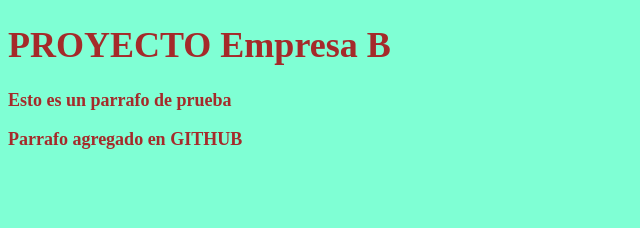
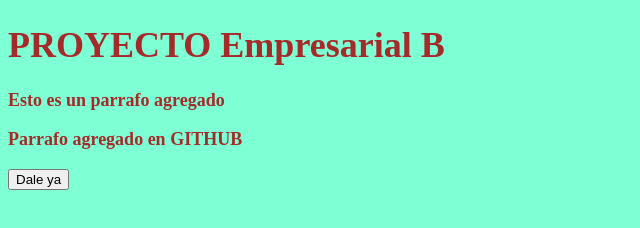
Before and after one commit to vmr77/Proyecto_Web_Empresa_A, a plain HTML site: page index.html in a window 1280 px wide. Shown: the whole page, without its empty margins (0-640 px from the left). Drawn offline with Linux system fonts and the light colour scheme.

Commit message:
Agregado boton saludo

```diff
--- a/index.html
+++ b/index.html
@@ -6,11 +6,16 @@
     <title>Document</title>
     <script src="js/codjs.js"></script>
     <link rel="stylesheet" type="text/css" href="css/estilos.css">
-    <h1>PROYECTO Empresa B</h1>
-    <p>Esto es un parrafo de prueba</p>
+</head>
+
+<body>
+
+    <h1>PROYECTO Empresarial B</h1>
+    <p>Esto es un parrafo agregado</p>
     <p>Parrafo agregado en GITHUB</p>
-</head>
-<body>
+
+    <input type="button" onClick="saludo()" value="Dale ya">
+
 
 </body>
 </html>
```
